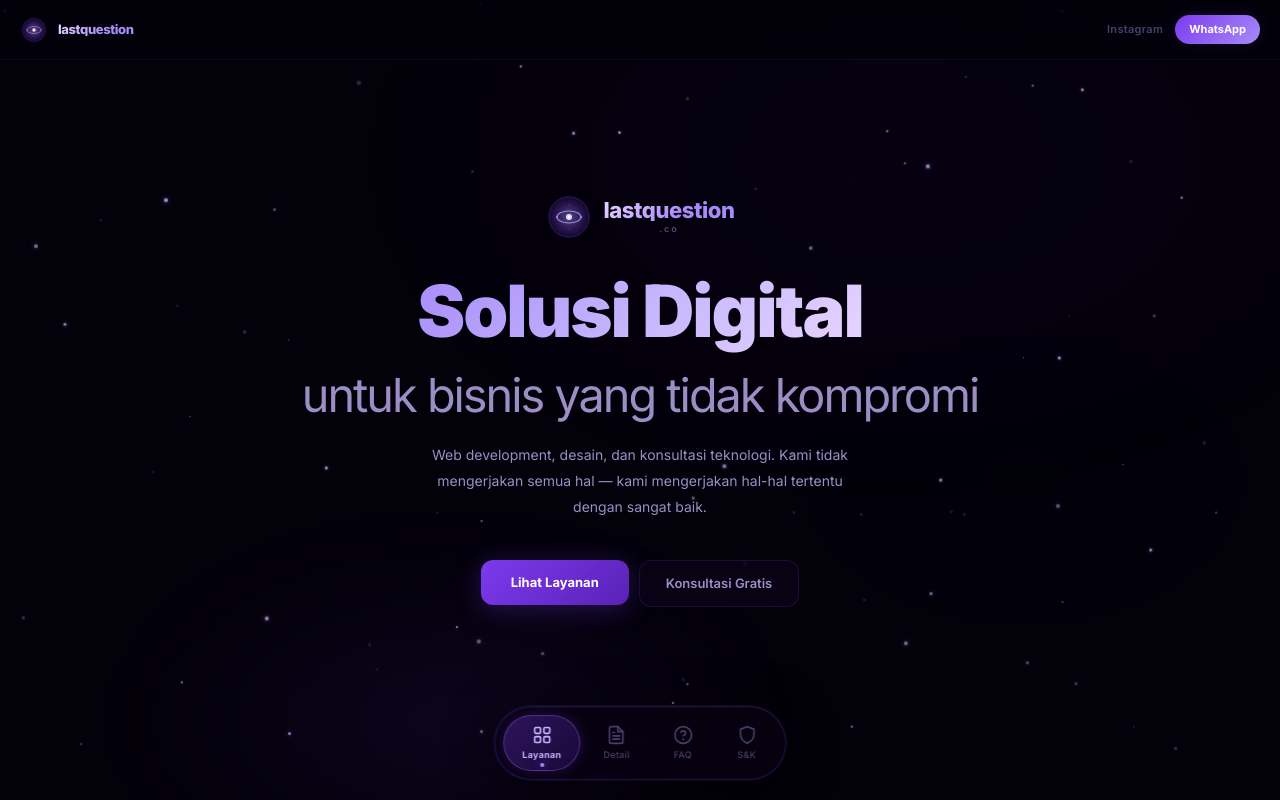
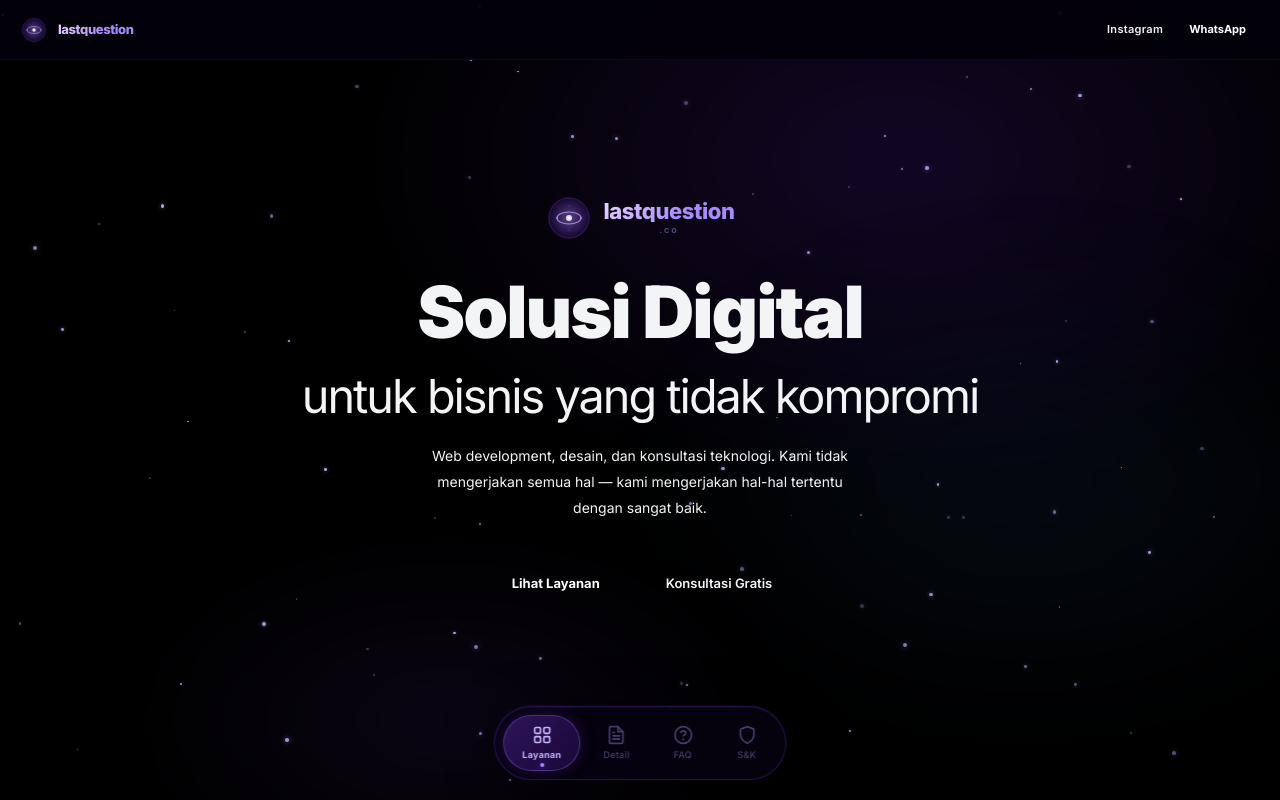
Before and after one commit to pediaboy/lastquestion, a Next.js app: page / in a window 1280 px wide. Shown: the top 800 px of the page. Built offline with nearby package versions, Linux system fonts and the light colour scheme.

Commit message:
feat: create or update globals.css

```diff
--- a/app/globals.css
+++ b/app/globals.css
@@ -1,111 +1,158 @@
-@import url('https://fonts.googleapis.com/css2?family=Inter:wght@300;400;500;600;700;800;900&display=swap');
-
 @tailwind base;
 @tailwind components;
 @tailwind utilities;
 
-:root {
-  --bg-950:    #03010a;
-  --bg-900:    #06020f;
-  --bg-800:    #0a0518;
-  --bg-700:    #0f0820;
-  --purple-hi: #7c3aed;
-  --purple-md: #6d28d9;
-  --purple-lo: #4c1d95;
-  --accent:    #a78bfa;
-  --accent-2:  #c4b5fd;
-  --accent-dim:#5b21b6;
-  --border:    rgba(124,58,237,0.18);
-  --border-2:  rgba(167,139,250,0.28);
-  --surface:   rgba(10,5,24,0.72);
-  --surface-2: rgba(10,5,24,0.45);
-  --text-1:    #f0ebff;
-  --text-2:    #9b8ec4;
-  --text-3:    #4a3d6a;
-  --glow:      rgba(124,58,237,0.3);
-  --glow-sm:   rgba(124,58,237,0.15);
-  --font:      'Inter', system-ui, sans-serif;
+@layer base {
+  body {
+    background-color: #000000;
+    color: #f3f4f6;
+    font-family: 'Inter', sans-serif;
+    overflow-x: hidden;
+  }
 }
 
-*, *::before, *::after { box-sizing: border-box; margin: 0; padding: 0; }
-
-html, body {
-  overflow-x: hidden;
-  width: 100%;
-  max-width: 100vw;
-  background: var(--bg-950);
-  color: var(--text-1);
-  font-family: var(--font);
-  -webkit-font-smoothing: antialiased;
-  scroll-behavior: auto;
+/* Custom Scrollbar */
+::-webkit-scrollbar {
+  width: 8px;
 }
-html.lenis { height: auto; }
-
-::selection { background: rgba(124,58,237,0.35); }
-::-webkit-scrollbar { width: 3px; }
-::-webkit-scrollbar-track { background: var(--bg-950); }
-::-webkit-scrollbar-thumb { background: var(--accent-dim); border-radius: 3px; }
-
-/* Glass */
-.glass {
-  background: var(--surface);
-  backdrop-filter: blur(24px) saturate(160%);
-  -webkit-backdrop-filter: blur(24px) saturate(160%);
-  border: 1px solid var(--border);
+::-webkit-scrollbar-track {
+  background: #020208;
 }
-.glass-2 {
-  background: var(--surface-2);
-  backdrop-filter: blur(14px);
-  -webkit-backdrop-filter: blur(14px);
-  border: 1px solid var(--border);
+::-webkit-scrollbar-thumb {
+  background: #1e1b4b;
+  border-radius: 4px;
+}
+::-webkit-scrollbar-thumb:hover {
+  background: #312e81;
 }
 
-/* Gradient text */
-.grad {
-  background: linear-gradient(135deg, #a78bfa 0%, #c4b5fd 50%, #e9d5ff 100%);
+/* Glassmorphism Card Style */
+.glass-card {
+  background: rgba(255, 255, 255, 0.03);
+  backdrop-filter: blur(12px);
+  -webkit-backdrop-filter: blur(12px);
+  border: 1px solid rgba(255, 255, 255, 0.08);
+  border-radius: 1rem;
+  transition: all 0.4s cubic-bezier(0.16, 1, 0.3, 1);
+}
+
+.glass-card:hover {
+  background: rgba(255, 255, 255, 0.06);
+  border-color: rgba(99, 102, 241, 0.3);
+  box-shadow: 0 12px 40px -10px rgba(0, 0, 0, 0.7), 0 0 20px -2px rgba(99, 102, 241, 0.15);
+  transform: translateY(-4px);
+}
+
+/* Starfield Background with pseudo elements */
+.starfield-container {
+  position: fixed;
+  top: 0;
+  left: 0;
+  width: 100%;
+  height: 100%;
+  z-index: -10;
+  background: radial-gradient(ellipse at bottom, #08071a 0%, #000000 100%);
+  overflow: hidden;
+}
+
+.starfield-container::before, .starfield-container::after {
+  content: "";
+  position: absolute;
+  width: 3px;
+  height: 3px;
+  background: white;
+  border-radius: 50%;
+  box-shadow:
+    120px 200px #fff, 350px 80px #fff, 800px 300px #fff, 500px 600px rgba(255,255,255,0.7),
+    950px 750px #fff, 150px 850px rgba(255,255,255,0.4), 1200px 100px #fff, 1400px 500px #fff,
+    1600px 900px rgba(255,255,255,0.8), 250px 500px #fff, 680px 120px #fff, 1100px 650px #fff;
+  animation: twinkle 5s ease-in-out infinite;
+}
+
+.starfield-container::after {
+  width: 2px;
+  height: 2px;
+  box-shadow:
+    50px 100px #fff, 200px 320px rgba(255,255,255,0.5), 600px 150px #fff, 750px 480px #fff,
+    1300px 250px rgba(255,255,255,0.6), 1500px 700px #fff, 100px 700px #fff, 400px 900px #fff,
+    1700px 350px #fff, 900px 900px rgba(255,255,255,0.4), 1150px 200px #fff, 1350px 800px #fff;
+  animation: twinkle 8s ease-in-out infinite;
+  animation-delay: 2s;
+}
+
+@keyframes twinkle {
+  0%, 100% { opacity: 0.3; }
+  50% { opacity: 1; }
+}
+
+/* Neon Glow Buttons */
+.btn-glow-primary {
+  background: linear-gradient(135deg, #6366f1 0%, #8b5cf6 100%);
+  color: white;
+  box-shadow: 0 0 10px rgba(99, 102, 241, 0.4);
+  transition: all 0.3s ease;
+  position: relative;
+  overflow: hidden;
+}
+
+.btn-glow-primary::after {
+  content: '';
+  position: absolute;
+  top: -50%;
+  left: -60%;
+  width: 30%;
+  height: 200%;
+  background: rgba(255, 255, 255, 0.2);
+  transform: rotate(30deg);
+  transition: all 0.5s ease;
+}
+
+.btn-glow-primary:hover::after {
+  left: 130%;
+}
+
+.btn-glow-primary:hover {
+  box-shadow: 0 0 25px rgba(139, 92, 246, 0.8);
+  transform: translateY(-2px);
+}
+
+.btn-glow-secondary {
+  background: transparent;
+  border: 1px solid rgba(139, 92, 246, 0.5);
+  color: #c084fc;
+  transition: all 0.3s ease;
+}
+
+.btn-glow-secondary:hover {
+  background: rgba(139, 92, 246, 0.1);
+  border-color: #8b5cf6;
+  box-shadow: 0 0 15px rgba(139, 92, 246, 0.3);
+  transform: translateY(-2px);
+}
+
+/* Radial Glow effects */
+.radial-glow {
+  background: radial-gradient(600px circle at var(--x, 0px) var(--y, 0px), rgba(99, 102, 241, 0.08), transparent 40%);
+}
+
+/* Animated Neon Border */
+.neon-border {
+  position: relative;
+  border-radius: 1rem;
+  background: linear-gradient(90deg, #6366f1, #a855f7, #06b6d4, #6366f1);
+  background-size: 300% 300%;
+  animation: gradient-shift 4s ease infinite;
+  padding: 1px;
+}
+
+.neon-border-inner {
+  background: #020208;
+  border-radius: calc(1rem - 1px);
+}
+
+/* Text Gradient Utility */
+.text-gradient {
+  background: linear-gradient(135deg, #ffffff 30%, #a855f7 70%, #06b6d4 100%);
   -webkit-background-clip: text;
   -webkit-text-fill-color: transparent;
-  background-clip: text;
 }
-.grad-purple {
-  background: linear-gradient(135deg, var(--purple-hi), var(--accent));
-  -webkit-background-clip: text;
-  -webkit-text-fill-color: transparent;
-  background-clip: text;
-}
-
-/* Glow */
-.glow    { box-shadow: 0 0 40px var(--glow),   0 0 0 1px var(--border-2); }
-.glow-sm { box-shadow: 0 4px 28px var(--glow-sm), 0 0 0 1px var(--border); }
-
-/* Input */
-.inp {
-  width: 100%;
-  padding: 11px 14px;
-  border-radius: 10px;
-  background: rgba(6,2,15,0.8);
-  border: 1px solid var(--border);
-  color: var(--text-1);
-  font-family: var(--font);
-  font-size: 13px;
-  outline: none;
-  transition: border-color 0.2s;
-}
-.inp:focus { border-color: var(--accent); }
-.inp::placeholder { color: var(--text-3); }
-
-/* Stars keyframe */
-@keyframes twinkle {
-  0%, 100% { opacity: 0.15; transform: scale(1); }
-  50%       { opacity: 0.85; transform: scale(1.3); }
-}
-@keyframes drift {
-  0%   { transform: translateY(0px) translateX(0px); }
-  33%  { transform: translateY(-6px) translateX(3px); }
-  66%  { transform: translateY(4px) translateX(-4px); }
-  100% { transform: translateY(0px) translateX(0px); }
-}
-@keyframes nebula-pulse {
-  0%, 100% { opacity: 0.12; transform: scale(1); }
-  50%       { opacity: 0.22; transform: scale(1.06); }
-}
```
